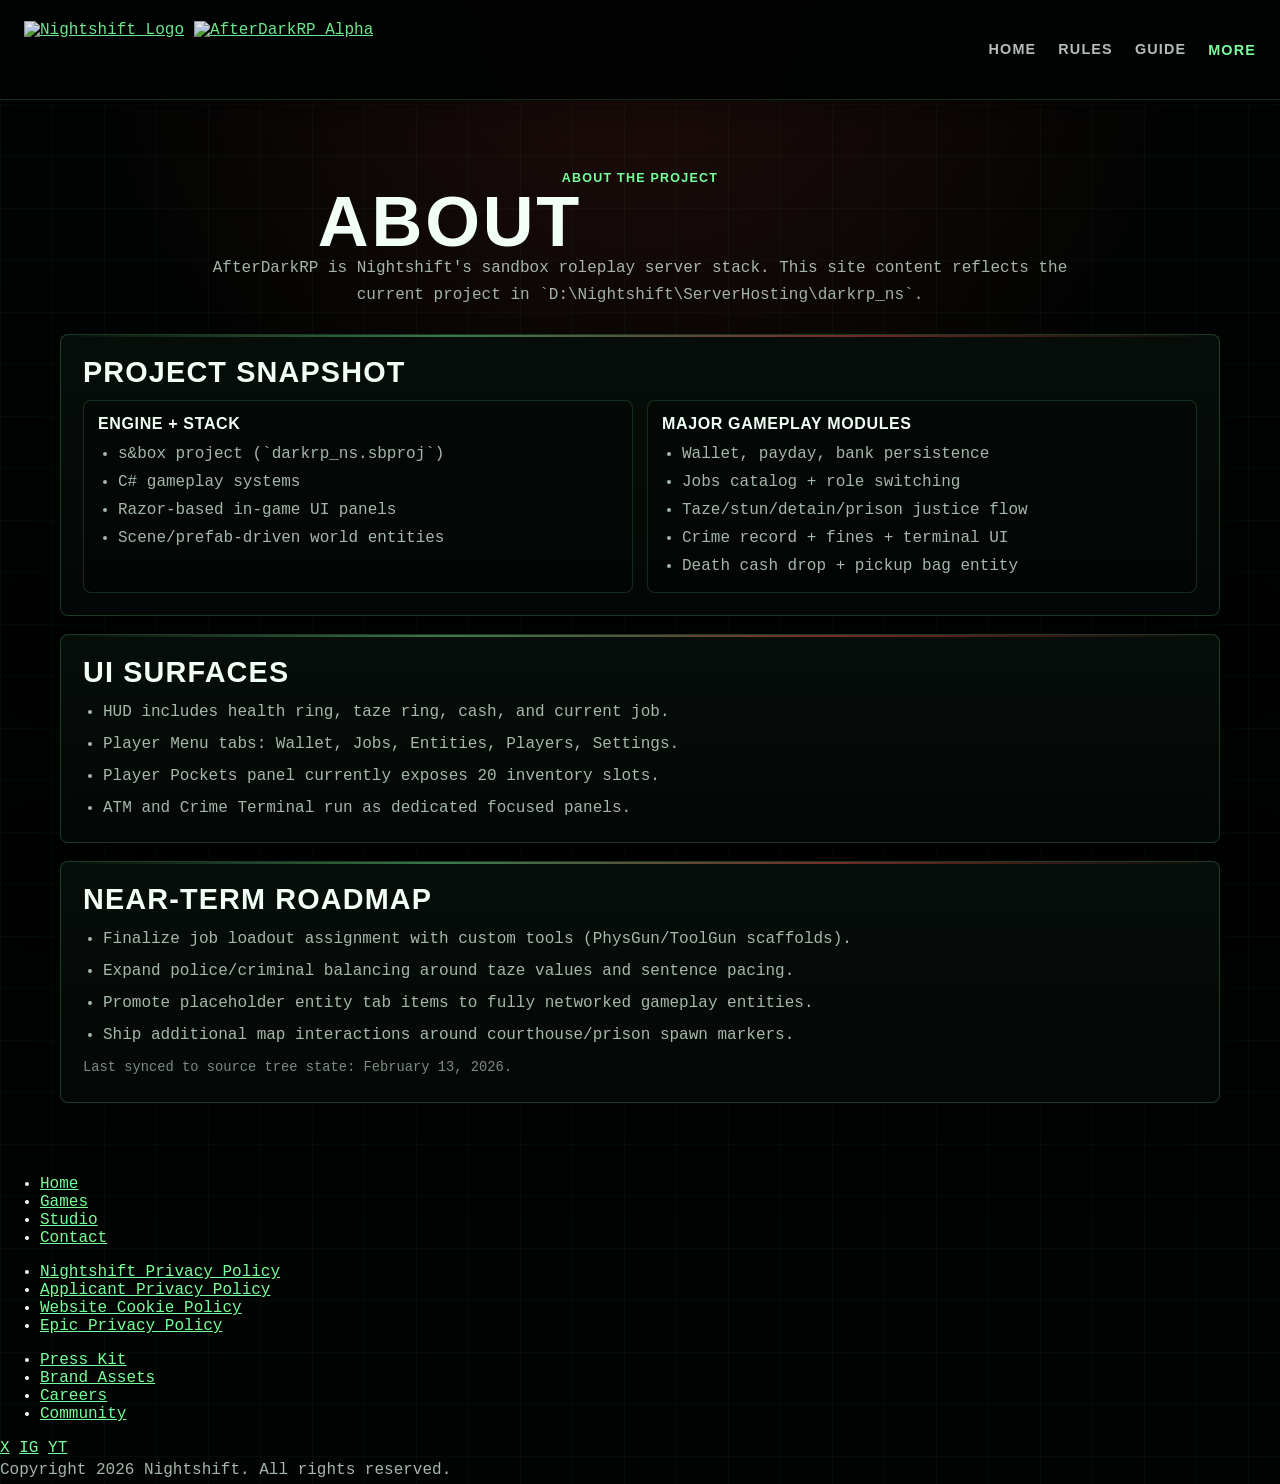
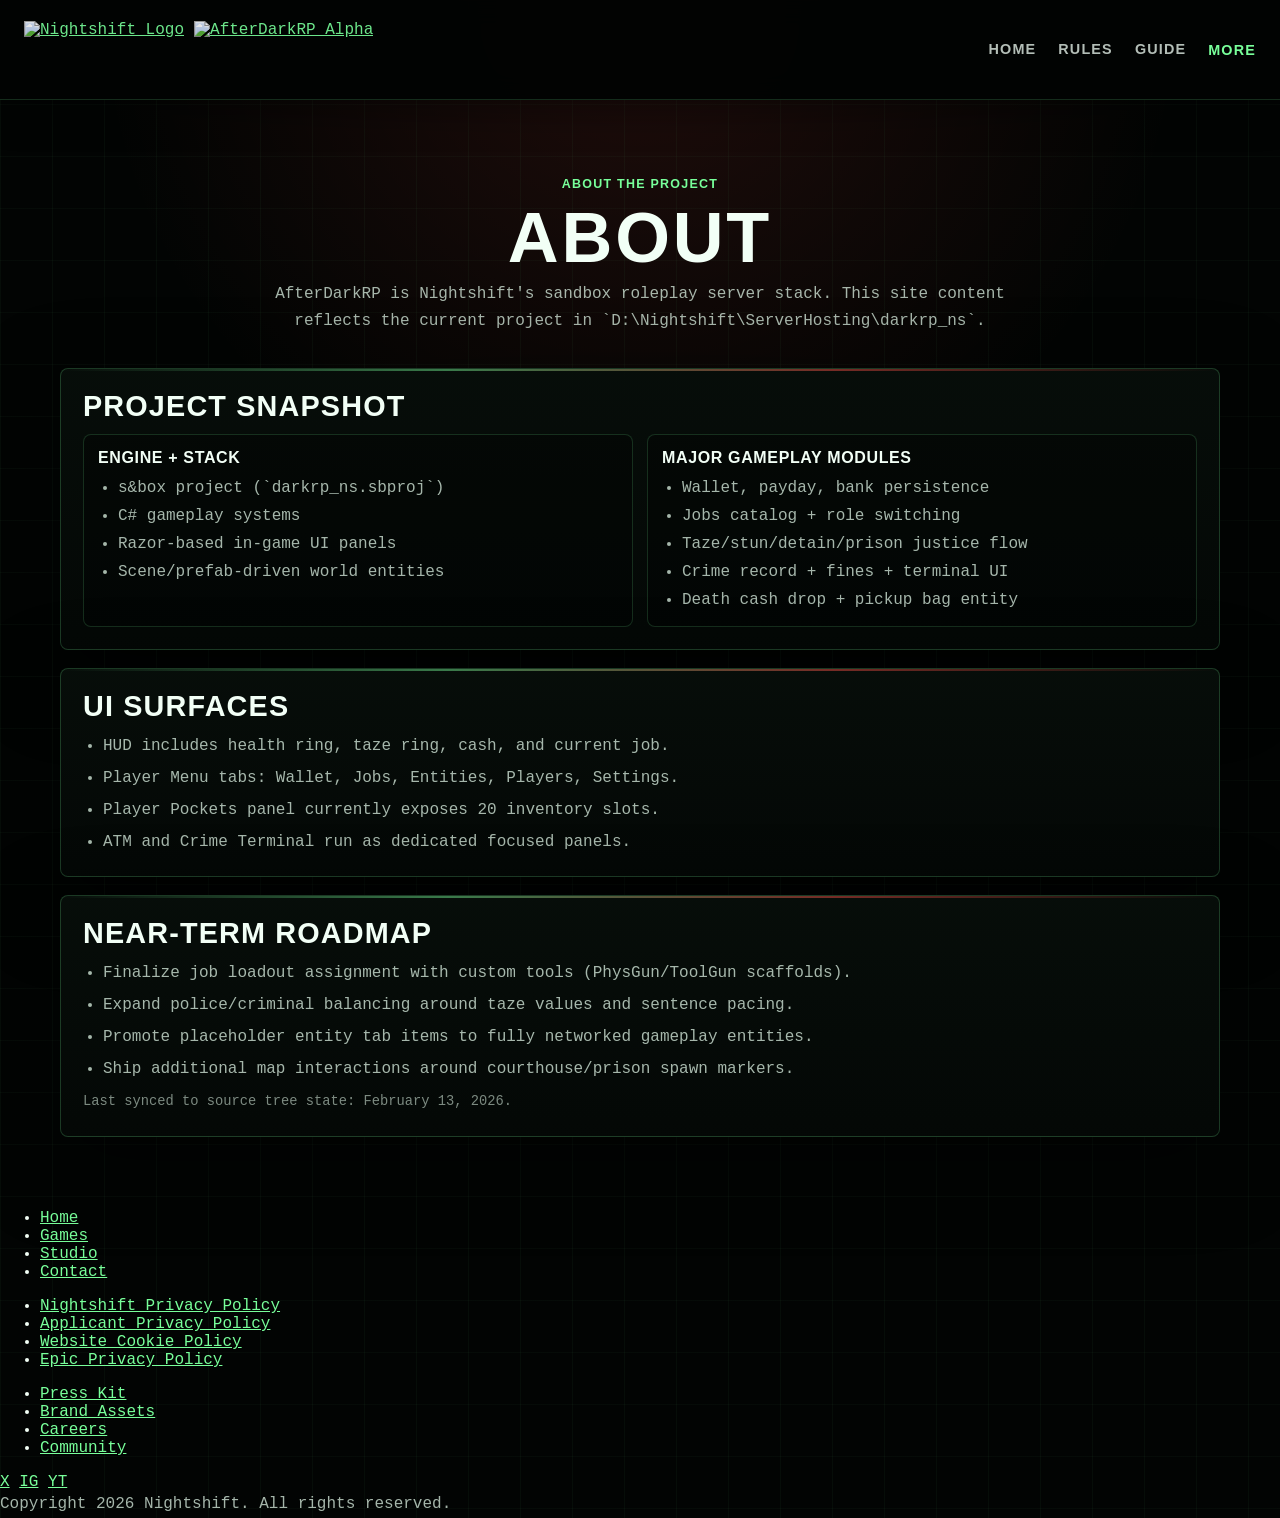

more polish

--- a/afterdarkrp/styles.css
+++ b/afterdarkrp/styles.css
@@ -393,12 +393,18 @@ p {
 }
 
 .hero {
+    width: min(100%, 980px);
+    margin: 0 auto 6px;
     text-align: center;
-    padding: 28px 0 8px;
+    padding: 34px 28px 10px;
+    display: grid;
+    gap: 10px;
+    justify-items: center;
+    align-content: start;
 }
 
 .hero p {
-    max-width: 860px;
+    max-width: 760px;
     margin: 0 auto;
 }
 
@@ -1140,6 +1146,13 @@ p {
 
     .button {
         flex: 1 1 180px;
+    }
+
+    .hero {
+        width: 100%;
+        margin-bottom: 2px;
+        padding: 24px 8px 8px;
+        gap: 8px;
     }
 
     .section {
